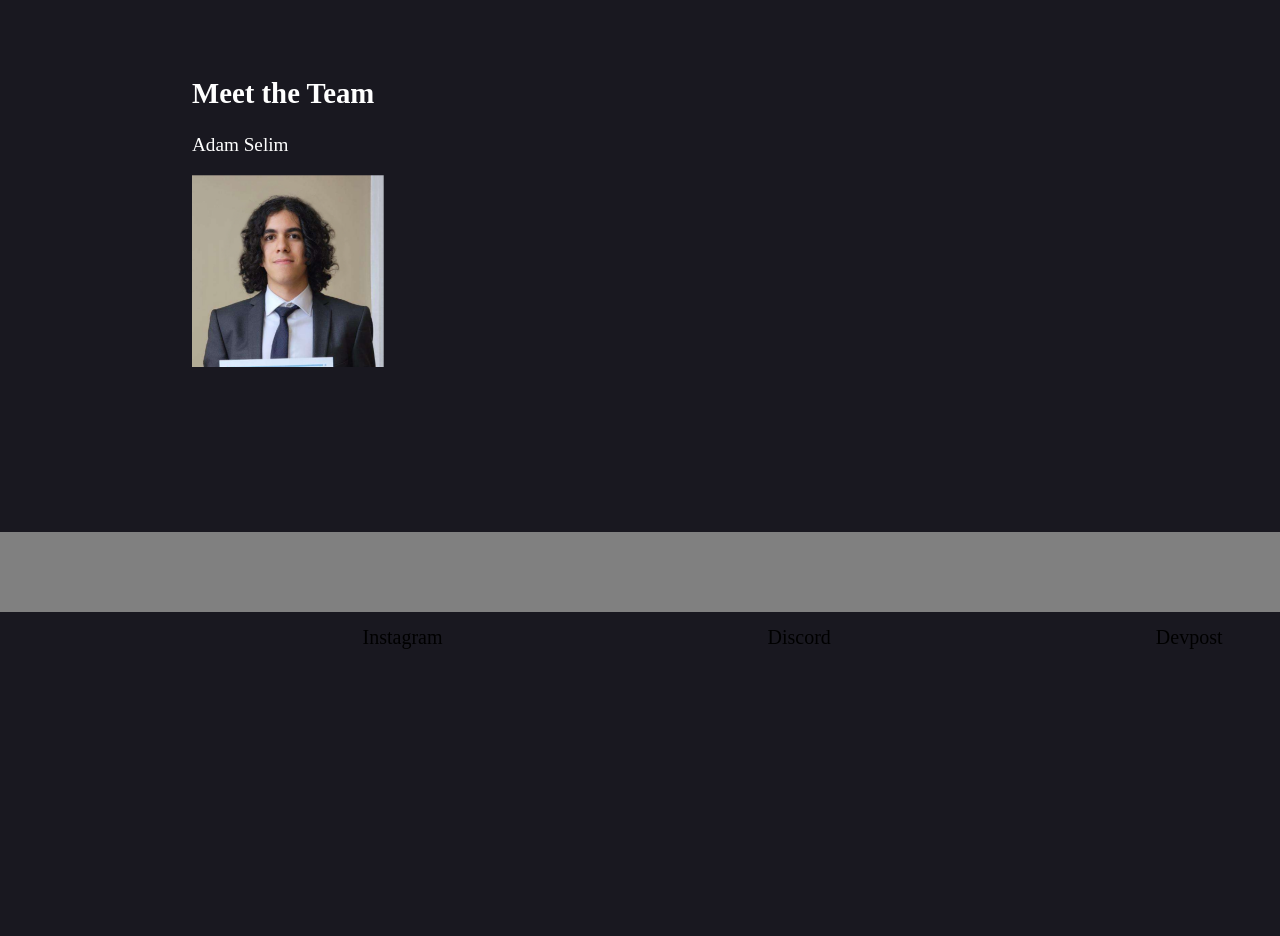
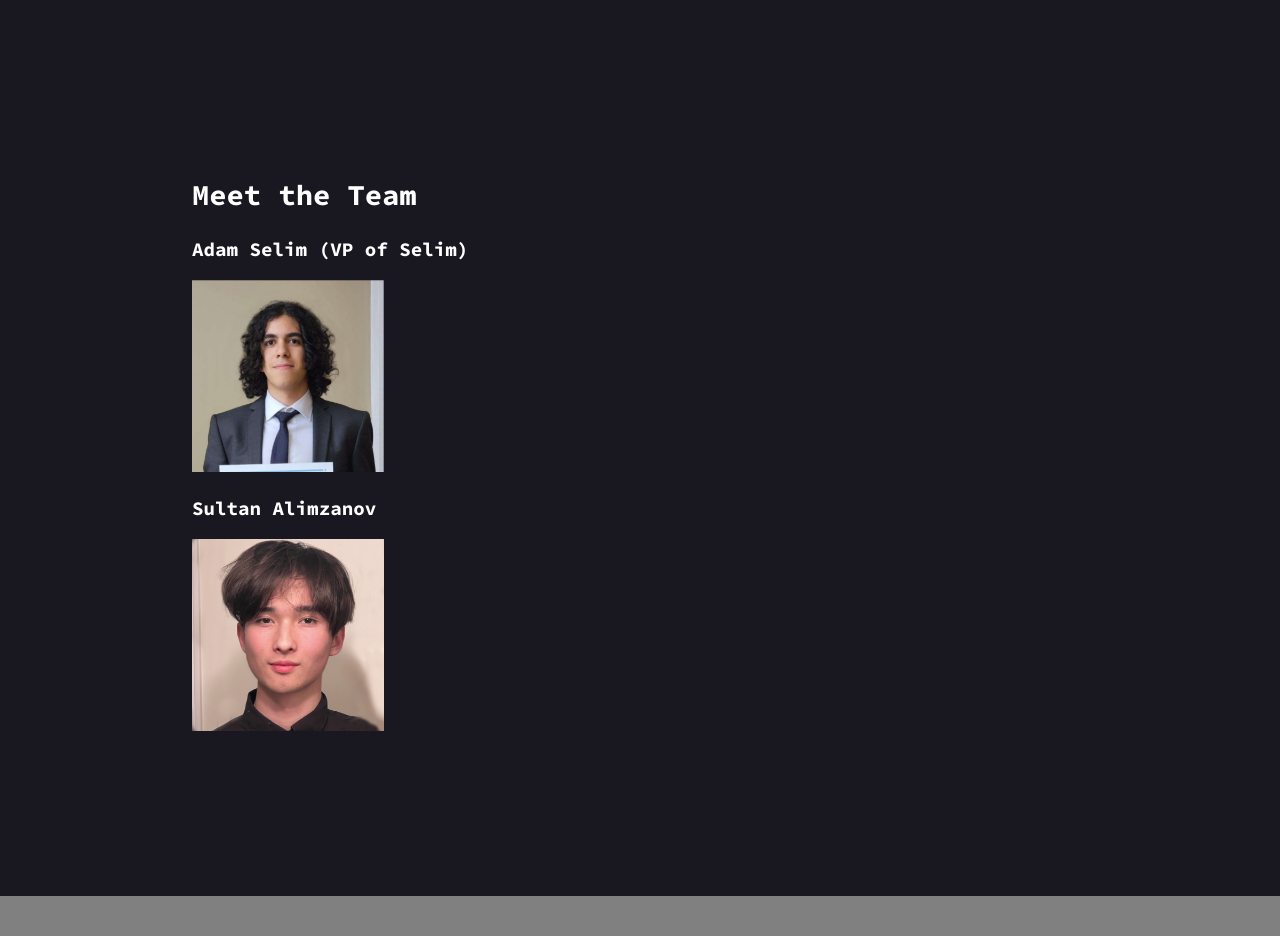
Before and after one commit to EurekaHackathon/EurekaHackathon.github.io, a plain HTML site: page index.html in a window 1280 px wide. Shown: the part 2600-3536 px from the top of the page. Before the commit the page ends 3249 px from the top, so only its background shows below. Drawn offline with Linux system fonts and the light colour scheme.

Commit message:
vp of selim

```diff
--- a/index.html
+++ b/index.html
@@ -106,8 +106,13 @@
   <section class="team">
     <h1>Meet the Team</h1>
     <div class="exec-box">
-      <p>Adam Selim</p>
+      <p>Adam Selim (VP of Selim)</p>
       <img class="exec-img" src="/team/selim.png" alt="Adam Selim Image">
+    </div>
+
+    <div class="exec-box">
+      <p>Sultan Alimzanov</p>
+      <img class="exec-img" src="/team/alimzhanov.png" alt="Sultan Alimzhanov Image">
     </div>
   </section>
 </div>
--- a/init.css
+++ b/init.css
@@ -1,3 +1,4 @@
+@import url('https://fonts.googleapis.com/css2?family=Source+Code+Pro:wght@700&display=swap');
 :root {
   --main-bg-color: #191820;
   --alt-bg-color: #34659B;
@@ -6,6 +7,7 @@
 }
 
 body, html{
+  font-family: 'Source Code Pro', monospace;
   background-color:var(--main-bg-color);
   font-size:20px;
   margin: 0;
```
Also changed, not shown: team/alimzhanov.png (added).
